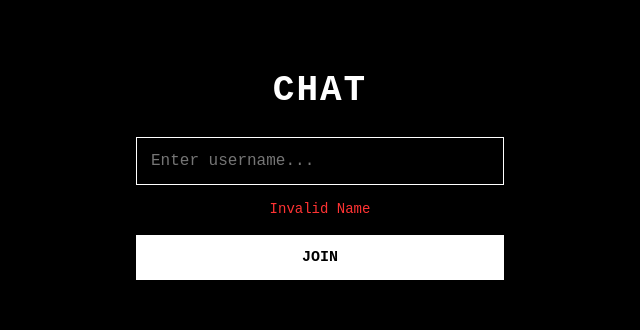
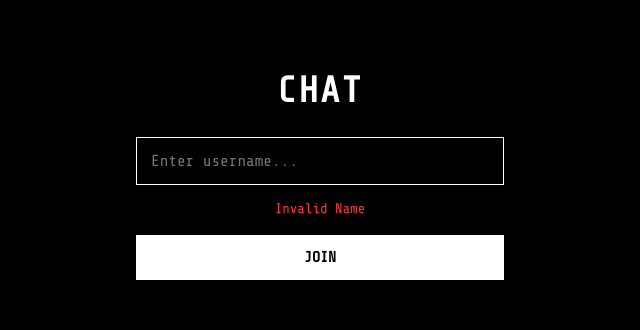
Before and after one commit to noodomie/chatroom, a website: page public/index.html in a window 1280 px wide. Both pictures are taken after a click on the button "JOIN". Shown: the part 225-555 px from the top of the page, 320-960 px from the left. Drawn offline with nearby package versions, Linux system fonts and the light colour scheme; no server answers.

Commit message:
Update index.html

```diff
--- a/public/index.html
+++ b/public/index.html
@@ -1,15 +1,19 @@
 <!DOCTYPE html>
-<html lang="en">
+<html lang="tr">
 <head>
     <meta charset="UTF-8">
     <meta name="viewport" content="width=device-width, initial-scale=1.0, maximum-scale=1.0, user-scalable=no">
     <title>ChatRoom</title>
+    <!-- Google Fonts Entegrasyonu (Share Tech Mono + Türkçe Destekli JetBrains Mono) -->
+    <link rel="preconnect" href="https://fonts.googleapis.com">
+    <link rel="preconnect" href="https://fonts.gstatic.com" crossorigin>
+    <link href="https://fonts.googleapis.com/css2?family=JetBrains+Mono:wght@400;700&family=Share+Tech+Mono&display=swap" rel="stylesheet">
     <style>
         * {
             box-sizing: border-box;
             margin: 0;
             padding: 0;
-            font-family: monospace, sans-serif;
+            font-family: 'Share Tech Mono', 'JetBrains Mono', monospace, sans-serif;
             user-select: none;
             -webkit-user-select: none;
             -webkit-tap-highlight-color: transparent;
@@ -84,6 +88,7 @@
             direction: ltr;
             user-select: text;
             -webkit-user-select: text;
+            font-family: 'Share Tech Mono', 'JetBrains Mono', monospace;
         }
         .btn {
             width: 100%;
@@ -96,6 +101,7 @@
             cursor: pointer;
             text-transform: uppercase;
             flex-shrink: 0;
+            font-family: 'Share Tech Mono', 'JetBrains Mono', monospace;
         }
         .btn:active {
             background: #aaa;
@@ -201,6 +207,7 @@
             line-height: 1.4;
             position: relative;
             background: rgba(0, 0, 0, 0.75);
+            font-family: 'Share Tech Mono', 'JetBrains Mono', monospace;
         }
         .msg-reply-quote {
             background: #151515;
@@ -225,6 +232,7 @@
             cursor: pointer;
             padding: 2px 6px;
             line-height: 1;
+            font-family: inherit;
         }
         .msg-options-btn:hover, .msg-options-btn:active {
             color: #fff;
@@ -785,7 +793,7 @@
         playClickSound();
         triggerVibration();
         const name = usernameInput.value.trim();
-        const regex = /^[a-zA-Z]{3,16}$/;
+        const regex = /^[a-zA-Z0-9_]{3,16}$/;
 
         if (!regex.test(name)) {
             errorDiv.innerText = 'Invalid Name';
```
